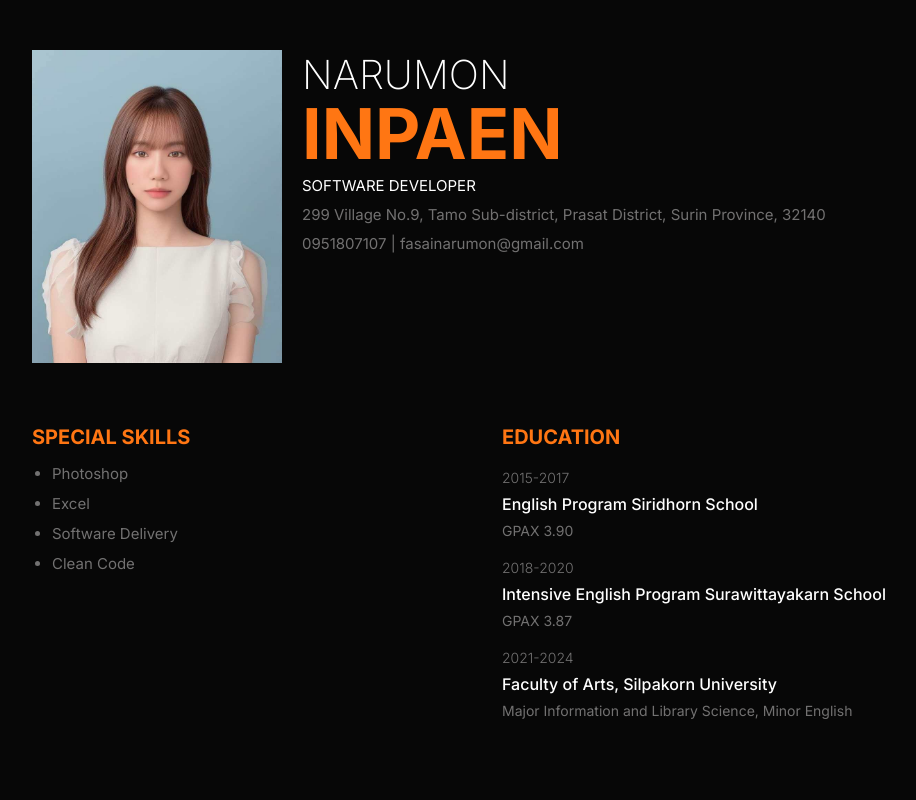
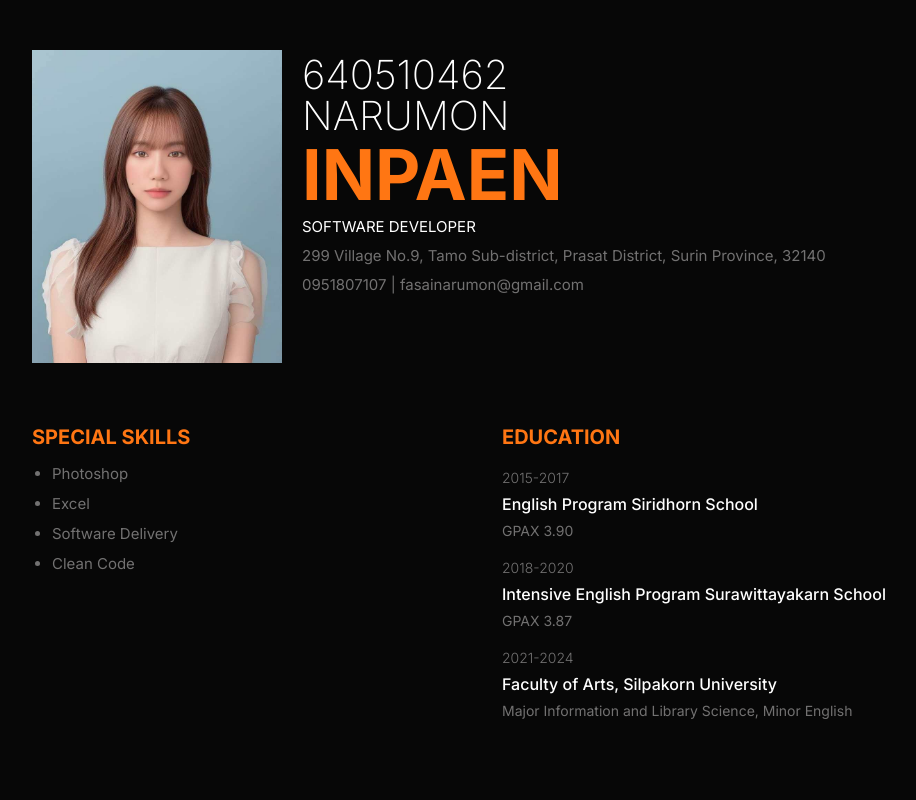
Before and after one commit to Kikokika/resume, a plain HTML site: page index.html in a window 1280 px wide. Shown: the top 800 px of the page, without its empty margins (158-1074 px from the left). Drawn offline with nearby package versions, Linux system fonts and the light colour scheme.

Commit message:
version2
-เพิ่มรหัสประจำตัวนักศึกษา

```diff
--- a/index.html
+++ b/index.html
@@ -12,10 +12,13 @@
     <div class="container">
       <div class="profile">
         <div class="profile_container">
-          <div class="profile_profileImg"> <!-- You can replace the image source with your own image -->
-            <img src="./images/profileImage.png" alt="Narumon Inpaen"> </div>
+          <div class="profile_profileImg">
+            <!-- You can replace the image source with your own image --> <img
+
+              src="./images/profileImage.png" alt="Narumon Inpaen"> </div>
           <div>
-            <h1 class="profile_name"> <span class="profile_name_firstName">Narumon</span>
+            <h1 class="profile_name"> <span class="profile_name_firstName">640510462</span></h1>
+            <h1 class="profile_name"><span class="profile_name_firstName">Narumon</span>
               <span class="profile_name_lastName">Inpaen</span> </h1>
             <!-- You can replace 'Software Developer' with your desired title -->
             <p class="profile_title">Software Developer</p>
```
